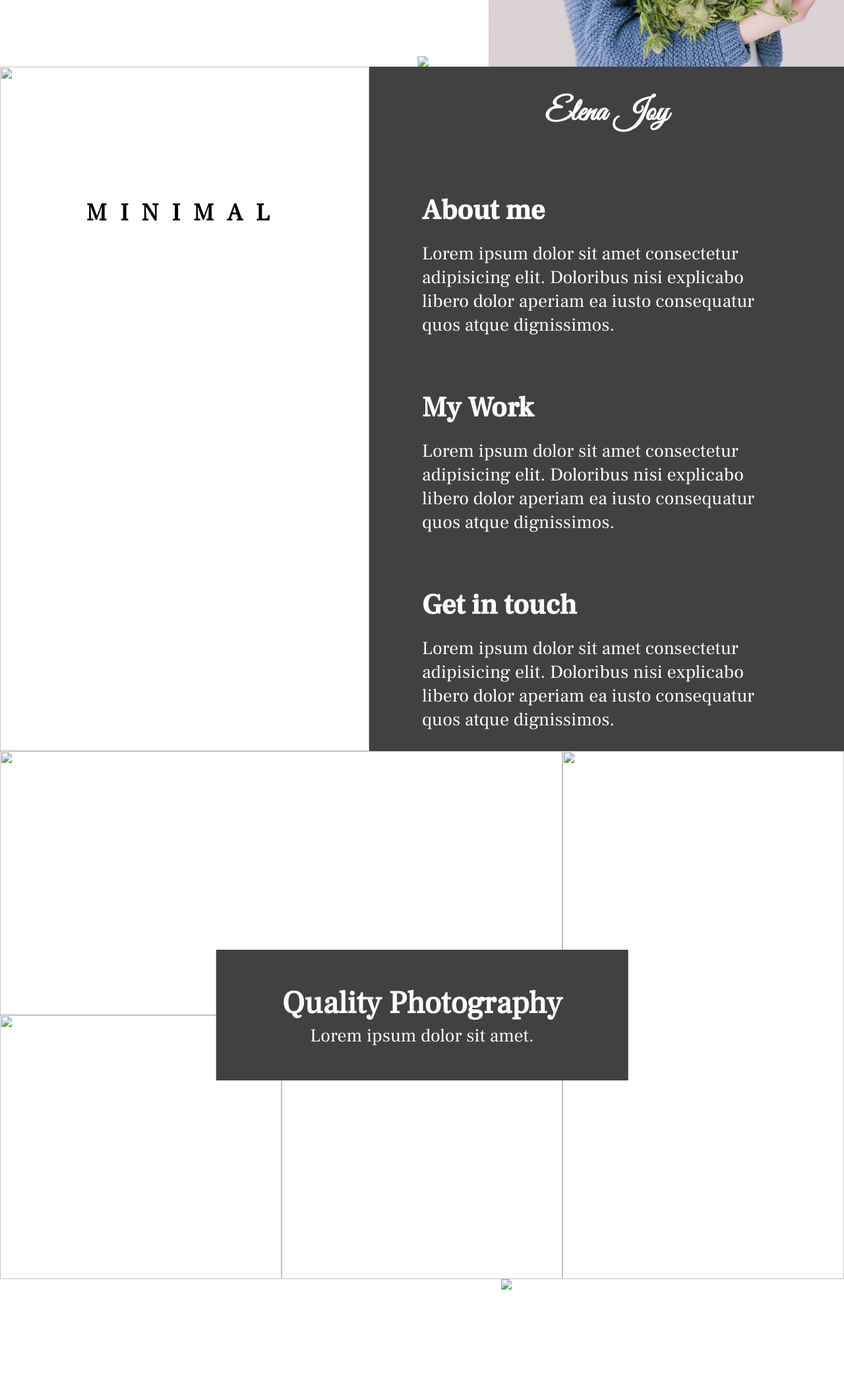
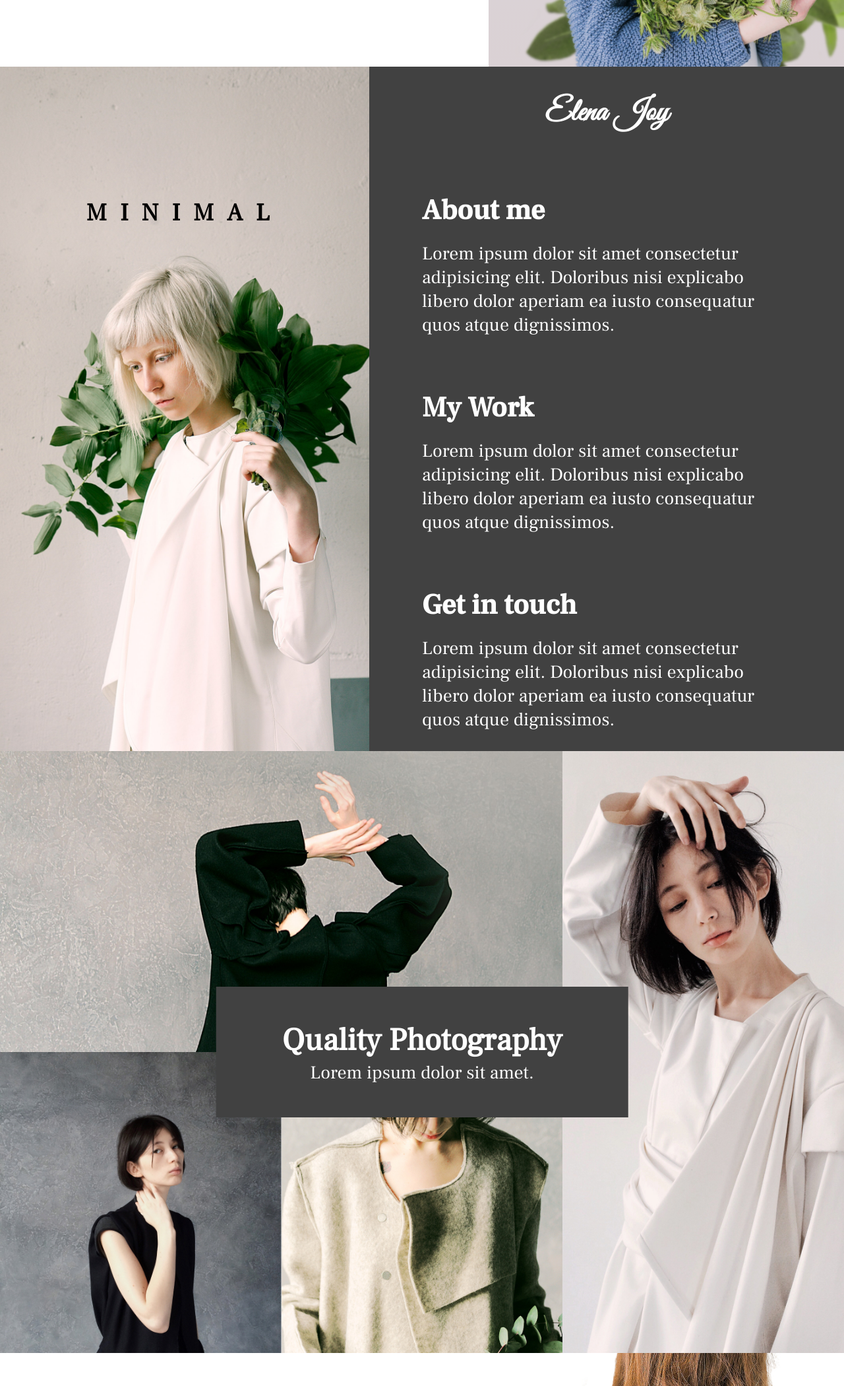
Before and after one commit to leonidasmich/photographer-website, a plain HTML site: page index.html in a window 1280 px wide. Shown: the part 700-2800 px from the top of the page at 66% size. Drawn offline with Linux system fonts and the light colour scheme; the site is published under a folder, as on GitHub Pages, so addresses that start at the root find nothing.

Commit message:
Images Issue Solved v2

```diff
--- a/index.html
+++ b/index.html
@@ -35,14 +35,14 @@
             </div>
             <div class="hero-images">
                 <img class = "hero-elena" src="img/elena-joy.png" alt="picture of photographer">
-                <img src="/img/plant1.png" class="plant1 plant">
-                <img src="/img/plant2.png" class="plant2 plant">
+                <img src="img/plant1.png" class="plant1 plant">
+                <img src="img/plant2.png" class="plant2 plant">
             </div>
         </section>
         <section class="about">
             <div class="about-image">
                 <h5>MINIMAL</h5>
-                <img src="/img/about-image.png">
+                <img src="img/about-image.png">
             </div>
             <div class="about-text flex">
                 <h2>Elena Joy</h2>
@@ -65,10 +65,10 @@
                 <h2>Quality Photography</h2>
                 <p>Lorem ipsum dolor sit amet.</p>
             </header>
-            <img class="gallery1" src="/img/gallery-1.jpg">
-            <img class="gallery2" src="/img/gallery-2.jpg">
-            <img class="gallery3" src="/img/gallery-3.jpg">
-            <img class="gallery4" src="/img/gallery-4.jpg">
+            <img class="gallery1" src="img/gallery-1.jpg">
+            <img class="gallery2" src="img/gallery-2.jpg">
+            <img class="gallery3" src="img/gallery-3.jpg">
+            <img class="gallery4" src="img/gallery-4.jpg">
         </div>
         <section class="contact">
             <div class="form-wrapper flex">
@@ -79,15 +79,15 @@
                     <button type="submit">Submit</button>
                 </form>
             </div>
-            <img src="/img/contact-image.jpg">
+            <img src="img/contact-image.jpg">
         </section>
     </main>
     <footer>
         <h4>Elena Joy &copy; 2023</h4>
         <ul>
-            <li><a href="#"><img src="/img/youtube-symbol 1.svg"></a></li>
-            <li><a href="#"><img src="/img/instagram 1.svg"></a></li>
-            <li><a href="#"><img src="/img/twitter 1.svg"></a></li>
+            <li><a href="#"><img src="img/youtube-symbol 1.svg"></a></li>
+            <li><a href="#"><img src="img/instagram 1.svg"></a></li>
+            <li><a href="#"><img src="img/twitter 1.svg"></a></li>
         </ul>
     </footer>
 </body>
```
